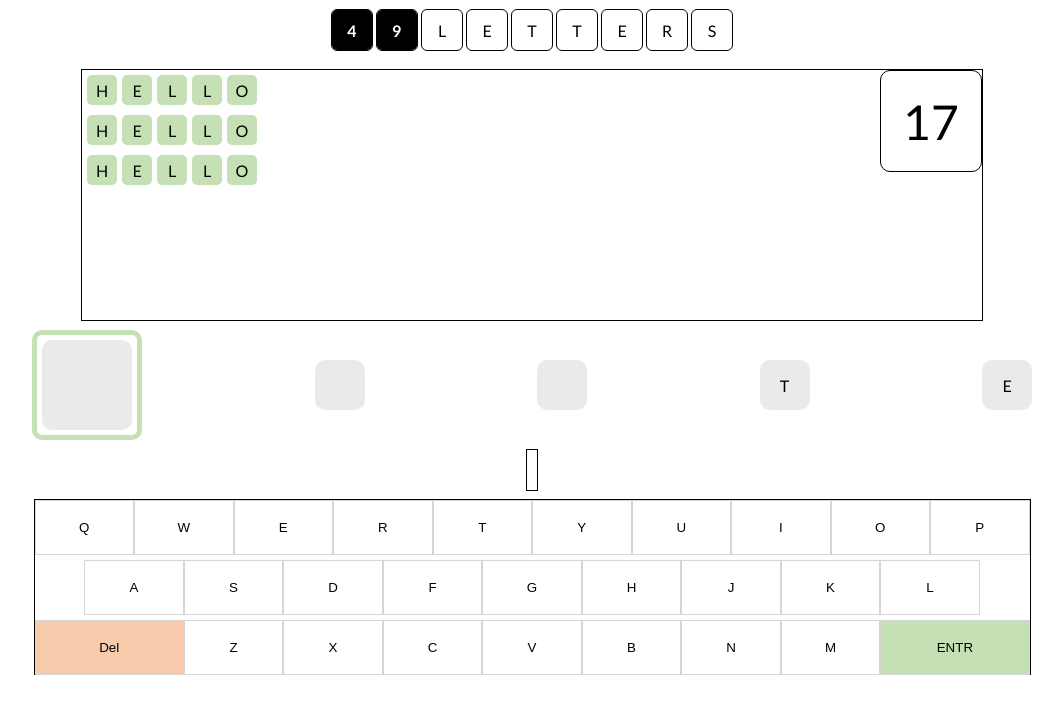
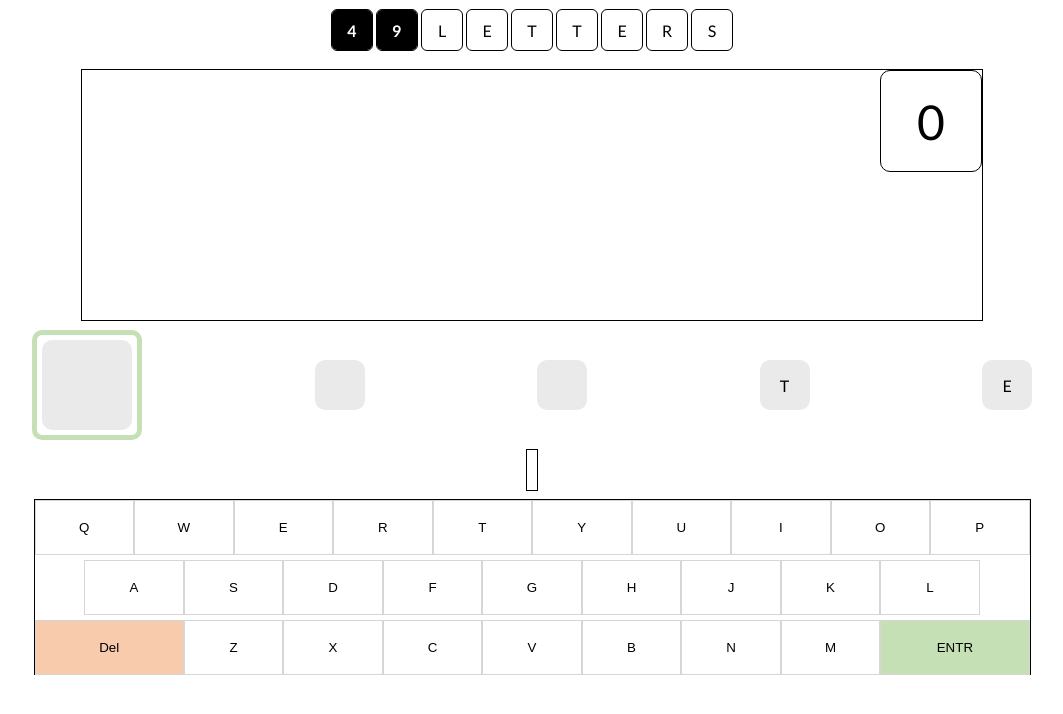
Before and after one commit to GucciGangnam/49-LETTERS, a React (Vite) app in the folder Retact-49-Letters/: page / in a window 1280 px wide. Shown: the top 714 px of the page, without its empty margins (108-1171 px from the left). Built offline with nearby package versions, Linux system fonts and the light colour scheme.

Commit message:
Game logic built. NEXT: add no such word animation and winnign logic

```diff
--- a/Retact-49-Letters/src/GamePage.jsx
+++ b/Retact-49-Letters/src/GamePage.jsx
@@ -24,19 +24,20 @@ export const GamePage = () => {
             ' ', 'O', ' ', 'I', 'E', ' ', 'Y'])
 
     // COMPLETED WORDS ARRAY
-    const [completedWords, setCompletedWords] = useState([])
+    const [userStringArray, setUserStringArray] = useState([])
+    const [completedWords, setCompletedWords] = useState([]);
+    console.log(completedWords)
 
     // STRING CHAR COUNT (Start at 0 finish at 48)
     const [stringCharCount, setStringCharCount] = useState(0)
 
     //USER INPUT
     const [userInput, setUserInput] = useState([])
-    console.log("userInput word" + userInput)
 
 
     // LETTER PRESS FUNCTION
     const letterPressFunction = (e) => {
-        if (stringCharCount >= 48) {
+        if (stringCharCount >= 49) {
             return;
         }
         const inputtedLetter = e.target.innerHTML
@@ -63,15 +64,38 @@ export const GamePage = () => {
         if (stringCharCount <= 0) {
             return;
         }
-        setStringCharCount(prevCount => prevCount - 1);
-        setUserInput(prevArr => prevArr.slice(0, -1));
+        if (userInput.length === 0) {
+            console.log('ntg to dlt');
+            setCompletedWords((prevState) => {
+                // Capture the last array before removing it
+                const arrayToRemove = prevState[prevState.length - 1];
+                setUserInput(arrayToRemove);
+                const arrayLength = arrayToRemove.length;
+                setUserStringArray(prevArr => prevArr.slice(0, -arrayLength));
+                // Remove the last array from the previous state
+                return prevState.slice(0, -1);
+            });
+            return;
+        }
+        else {
+            setStringCharCount(prevCount => prevCount - 1);
+            setUserInput(prevArr => prevArr.slice(0, -1));
+        }
     }
 
-    // ENTER KEYPRESS
     const enterKeyPress = () => {
-
-        console.log(wordExists("Hello"))
-    }
+        // Deconstruct userInput into a string
+        const wordToCheck = userInput.join('');
+        if (wordExists(wordToCheck)) {
+            console.log('YES A WORD');
+            setUserStringArray(prevArr => [...prevArr, ...userInput]);
+            console.log(userStringArray);
+            setCompletedWords(prevArr => [...prevArr, userInput]);
+            setUserInput([])
+        } else {
+            console.log('NOT A WORD')
+        }
+    };
 
 
 
@@ -117,62 +141,24 @@ export const GamePage = () => {
 
             <div className="Top-Section">
                 <div className="Top-Section-Left">
-                    <div className="Top-Section-Left-Word-Container">
-                        <div className="Top-Section-Left-Word-Box">
-                            H
+                    {completedWords.map((wordArray, index) => (
+                        <div
+                            key={index}  // Change this line
+                            className="Top-Section-Left-Word-Container">
+                            {wordArray.map((letter, letterIndex) => (
+                                <div
+                                    key={letterIndex}  // Use letterIndex here too
+                                    className="Top-Section-Left-Word-Box">
+                                    {letter}
+                                </div>
+                            ))}
                         </div>
-                        <div className="Top-Section-Left-Word-Box">
-                            E
-                        </div>
-                        <div className="Top-Section-Left-Word-Box">
-                            L
-                        </div>
-                        <div className="Top-Section-Left-Word-Box">
-                            L
-                        </div>
-                        <div className="Top-Section-Left-Word-Box">
-                            O
-                        </div>
-                    </div>
-                    <div className="Top-Section-Left-Word-Container">
-                        <div className="Top-Section-Left-Word-Box">
-                            H
-                        </div>
-                        <div className="Top-Section-Left-Word-Box">
-                            E
-                        </div>
-                        <div className="Top-Section-Left-Word-Box">
-                            L
-                        </div>
-                        <div className="Top-Section-Left-Word-Box">
-                            L
-                        </div>
-                        <div className="Top-Section-Left-Word-Box">
-                            O
-                        </div>
-                    </div>
-                    <div className="Top-Section-Left-Word-Container">
-                        <div className="Top-Section-Left-Word-Box">
-                            H
-                        </div>
-                        <div className="Top-Section-Left-Word-Box">
-                            E
-                        </div>
-                        <div className="Top-Section-Left-Word-Box">
-                            L
-                        </div>
-                        <div className="Top-Section-Left-Word-Box">
-                            L
-                        </div>
-                        <div className="Top-Section-Left-Word-Box">
-                            O
-                        </div>
-                    </div>
+                    ))}
+                </div>
 
-                </div>
                 <div className="Top-Section-Right">
                     <div className="Letter-Count">
-                        17
+                        {userStringArray.length}
                     </div>
                 </div>
             </div>
```
